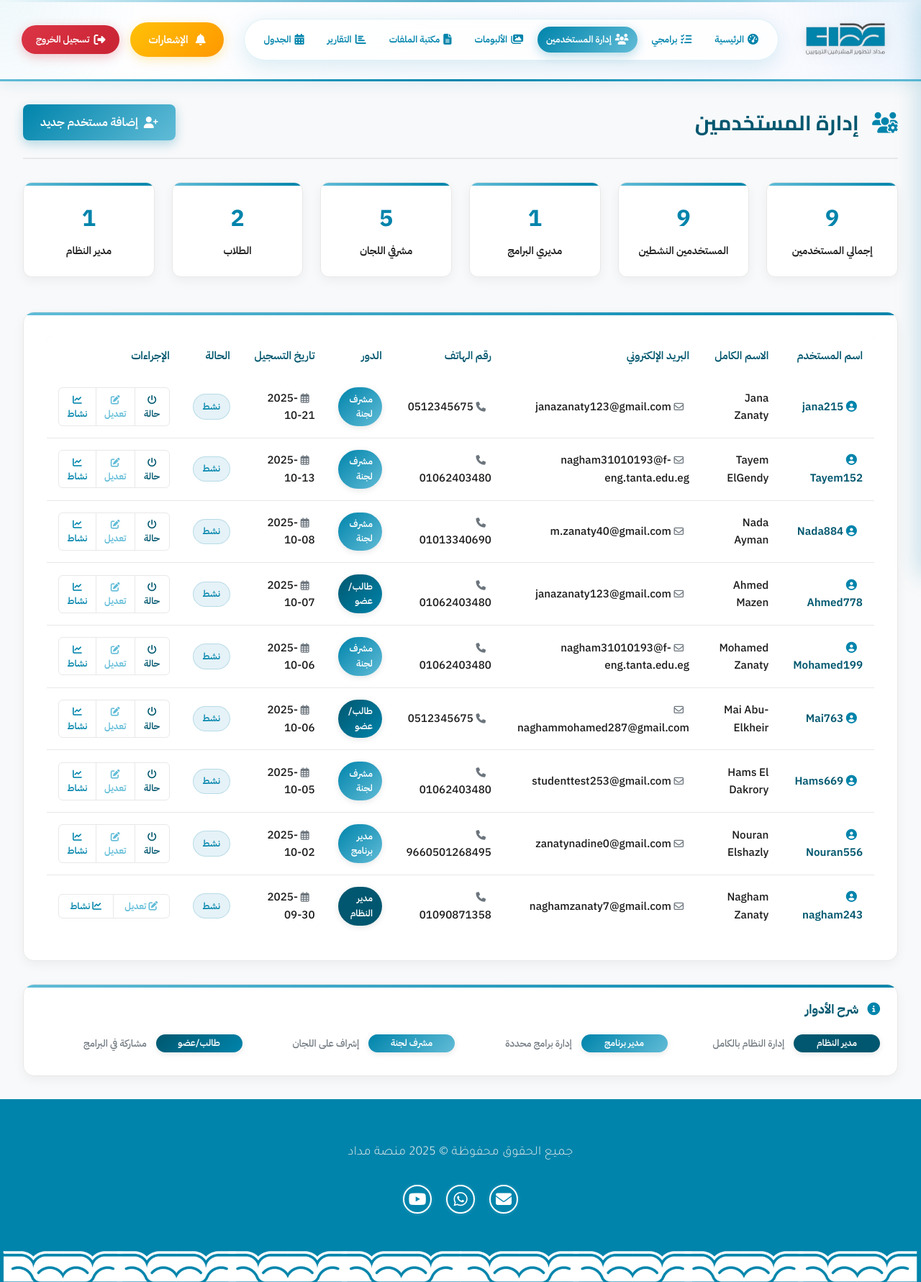
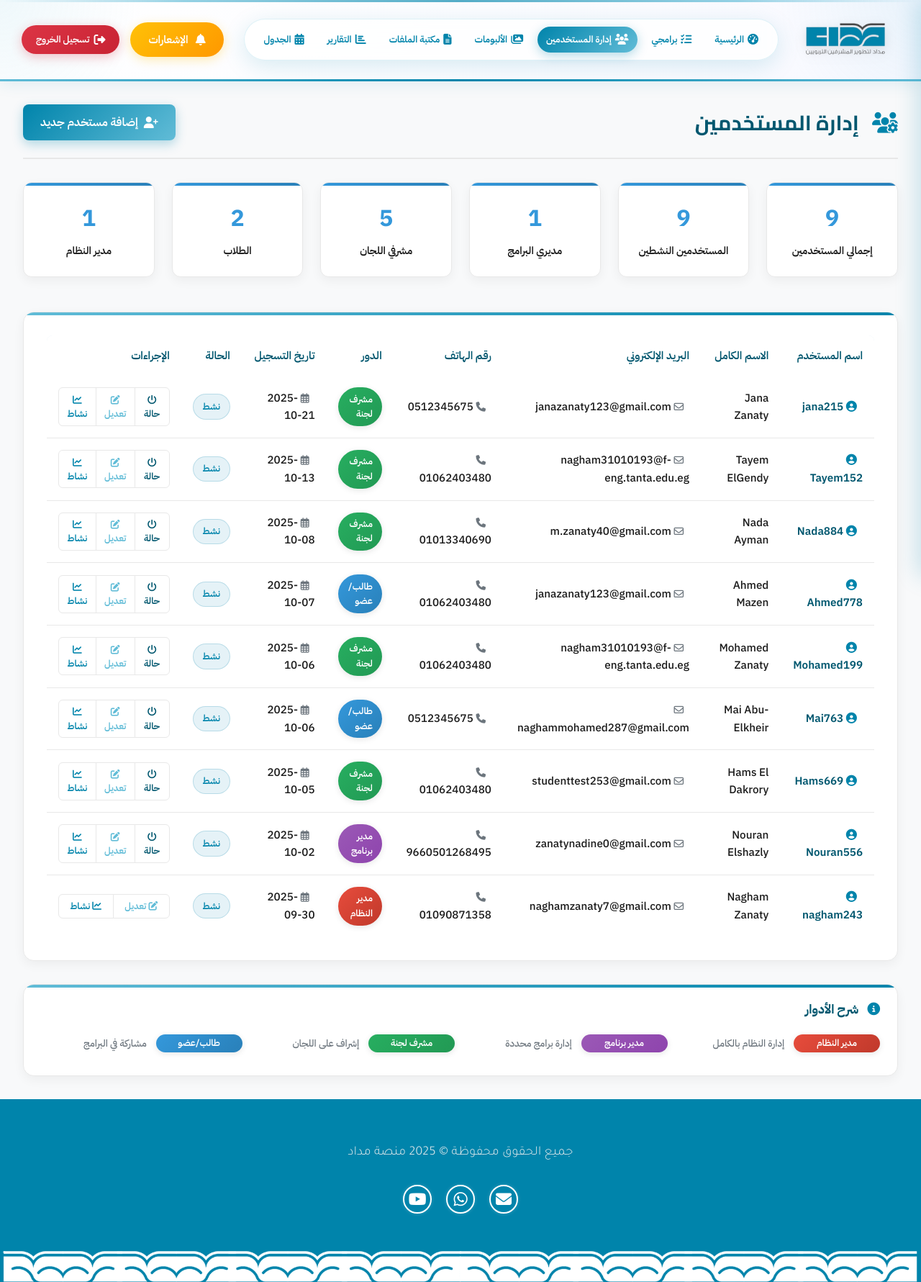
Before and after one commit to jojo-bojo-coder/Islamic_learning_platform, a Django app: page /director_dashboard/users/ in a window 1280 px wide. Shown: the whole page at 72% size. Run offline with Django 5.2, Linux system fonts and the light colour scheme; a user stored in the database is signed in; data comes from the database, SQL or seed files in the repository; some web fonts are replaced.

Commit message:
update43

```diff
--- a/templates/director_dashboard/user_management.html
+++ b/templates/director_dashboard/user_management.html
@@ -124,7 +124,7 @@
         font-weight: 600;
     }
 
-    /* Role Badges */
+    /* Role Badges - UPDATED COLORS */
     .role-badge {
         padding: 0.4rem 0.8rem;
         border-radius: 50px;
@@ -136,19 +136,19 @@
     }
 
     .role-badge.director {
-        background: linear-gradient(135deg, var(--blue-dark), #00576F);
+        background: linear-gradient(135deg, #e74c3c, #c0392b);
     }
 
     .role-badge.program-manager {
-        background: linear-gradient(135deg, var(--blue-primary), var(--blue-gradient));
+        background: linear-gradient(135deg, #9b59b6, #8e44ad);
     }
 
     .role-badge.supervisor {
-        background: linear-gradient(135deg, #0084AB, #61bcd7);
+        background: linear-gradient(135deg, #27ae60, #229954);
     }
 
     .role-badge.student {
-        background: linear-gradient(135deg, #00576F, #0084AB);
+        background: linear-gradient(135deg, #3498db, #2980b9);
     }
 
     /* Status Badge */
@@ -221,7 +221,7 @@
         box-shadow: 0 4px 12px rgba(0, 87, 111, 0.3);
     }
 
-    /* Statistics Grid */
+    /* Statistics Grid - UPDATED COLORS */
     .stats-grid {
         margin-bottom: 2rem;
     }
@@ -246,7 +246,31 @@
         left: 0;
         width: 100%;
         height: 4px;
-        background: linear-gradient(90deg, var(--blue-gradient), var(--blue-primary));
+    }
+
+    /* Different colors for each stat card */
+    .mini-stat-card:nth-child(1)::before {
+        background: linear-gradient(90deg, #3498db, #2980b9); /* Total Users - Blue */
+    }
+
+    .mini-stat-card:nth-child(2)::before {
+        background: linear-gradient(90deg, #27ae60, #229954); /* Active Users - Green */
+    }
+
+    .mini-stat-card:nth-child(3)::before {
+        background: linear-gradient(90deg, #9b59b6, #8e44ad); /* Program Managers - Purple */
+    }
+
+    .mini-stat-card:nth-child(4)::before {
+        background: linear-gradient(90deg, #e74c3c, #c0392b); /* Supervisors - Red */
+    }
+
+    .mini-stat-card:nth-child(5)::before {
+        background: linear-gradient(90deg, #3498db, #2980b9); /* Students - Blue */
+    }
+
+    .mini-stat-card:nth-child(6)::before {
+        background: linear-gradient(90deg, #e74c3c, #c0392b); /* Directors - Red */
     }
 
     .mini-stat-card:hover {
@@ -257,8 +281,32 @@
     .mini-stat-number {
         font-size: 2rem;
         font-weight: 700;
-        color: var(--blue-primary);
         margin-bottom: 0.5rem;
+    }
+
+    /* Different colors for numbers to match the role colors */
+    .mini-stat-card:nth-child(1) .mini-stat-number {
+        color: #3498db; /* Total Users - Blue */
+    }
+
+    .mini-stat-card:nth-child(2) .mini-stat-number {
+        color: #27ae60; /* Active Users - Green */
+    }
+
+    .mini-stat-card:nth-child(3) .mini-stat-number {
+        color: #9b59b6; /* Program Managers - Purple */
+    }
+
+    .mini-stat-card:nth-child(4) .mini-stat-number {
+        color: #e74c3c; /* Supervisors - Red */
+    }
+
+    .mini-stat-card:nth-child(5) .mini-stat-number {
+        color: #3498db; /* Students - Blue */
+    }
+
+    .mini-stat-card:nth-child(6) .mini-stat-number {
+        color: #e74c3c; /* Directors - Red */
     }
 
     .mini-stat-label {
```
